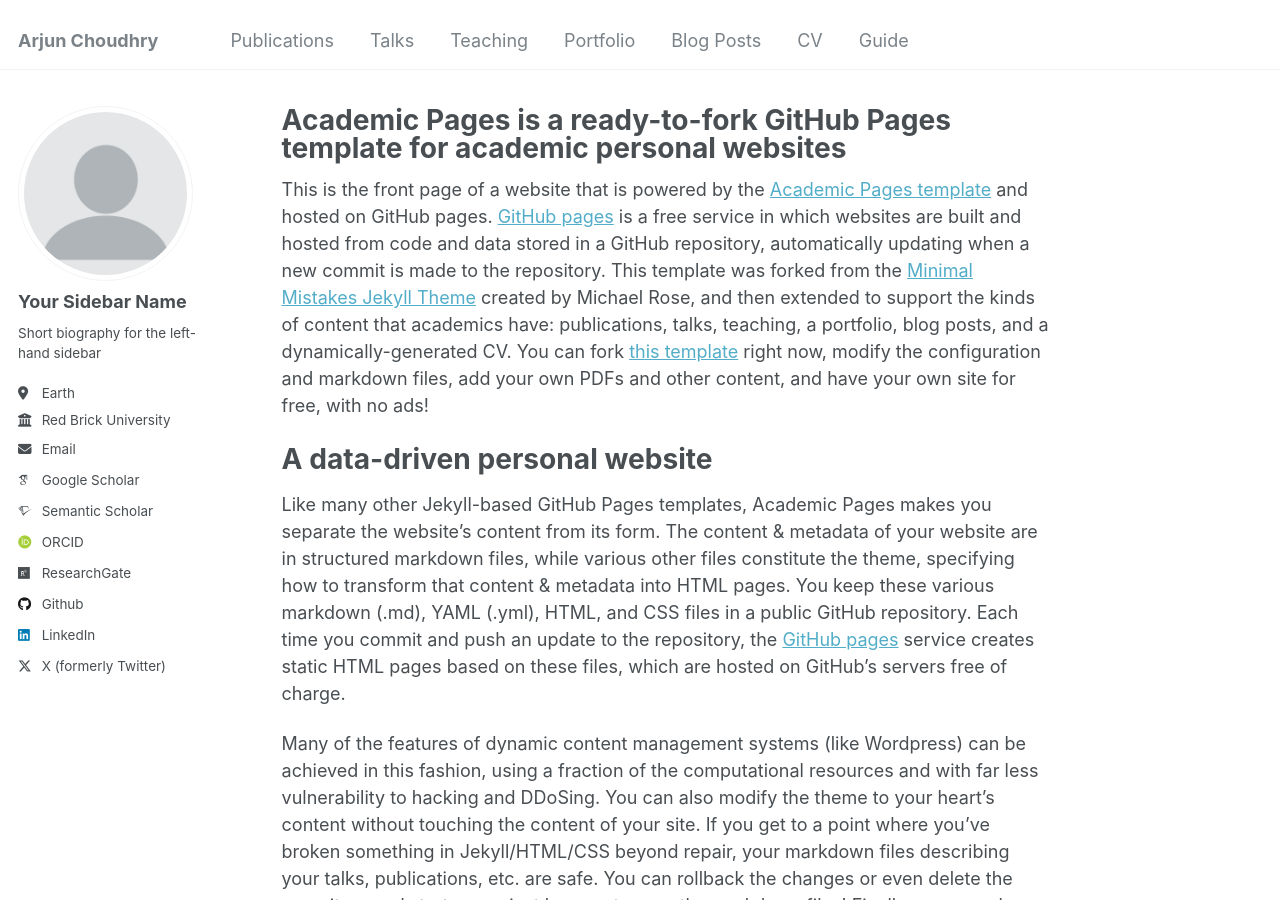
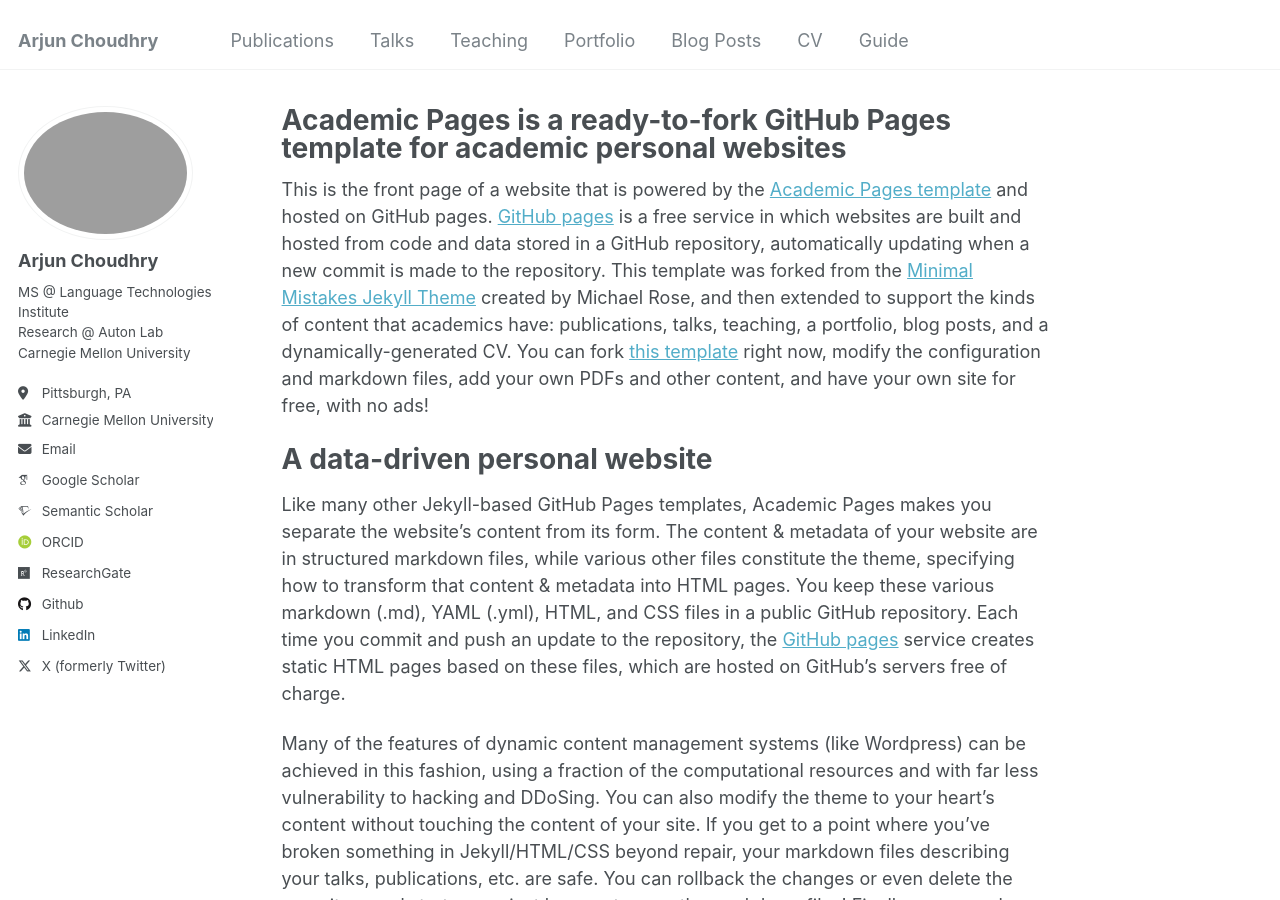
Before and after one commit to Arjun7m/arjun7m.github.io, a Jekyll site: the page built from _pages/about.md, in a window 1280 px wide and 900 px high. Built offline with Jekyll 4.4.1, drawn with Linux system fonts in a browser that asks for light colours; some web fonts are replaced.

Commit message:
Update _config.yml

```diff
--- a/_config.yml
+++ b/_config.yml
@@ -21,14 +21,14 @@
 #               Additional customization can be done by editing /_includes/author-profile.html
 author:
   # Biographic information
-  avatar           : "profile.png"
-  name             : "Your Sidebar Name"
+  avatar           : "arjunchoudhry.jpg"
+  name             : "Arjun Choudhry"
   pronouns         : # example: "she/her"
-  bio              : "Short biography for the left-hand sidebar"
-  location         : "Earth"
-  employer         : "Red Brick University"
+  bio              : "MS @ Language Technologies Institute <br> Research @ Auton Lab <br> Carnegie Mellon University"
+  location         : "Pittsburgh, PA"
+  employer         : "Carnegie Mellon University"
   uri              : # URL
-  email            : "none@example.org"
+  email            : "arjuncho@andrew.cmu.edu"
 
   # Academic websites
   arxiv            : # URL - Update with the correct link to your profile
```
